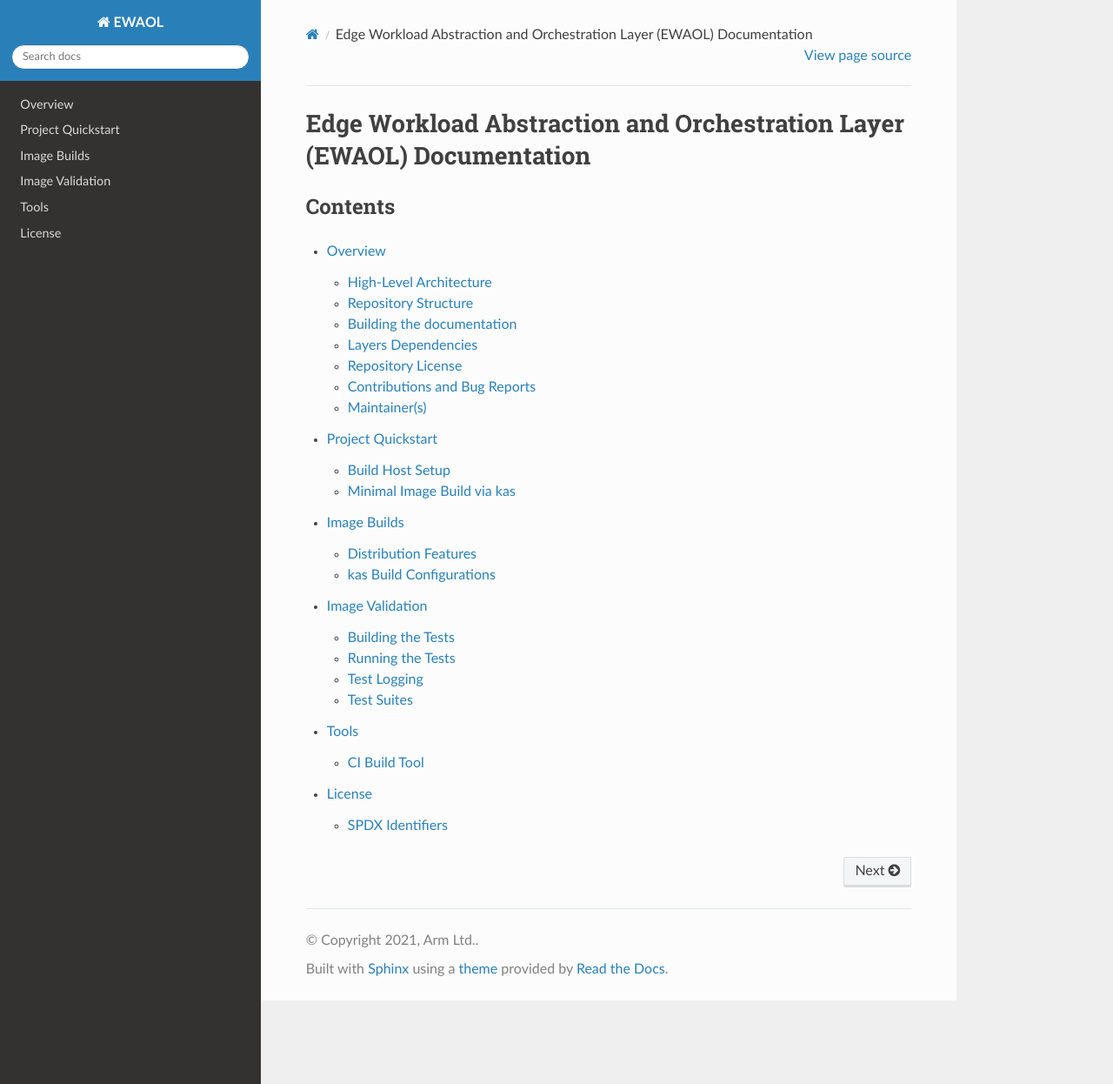
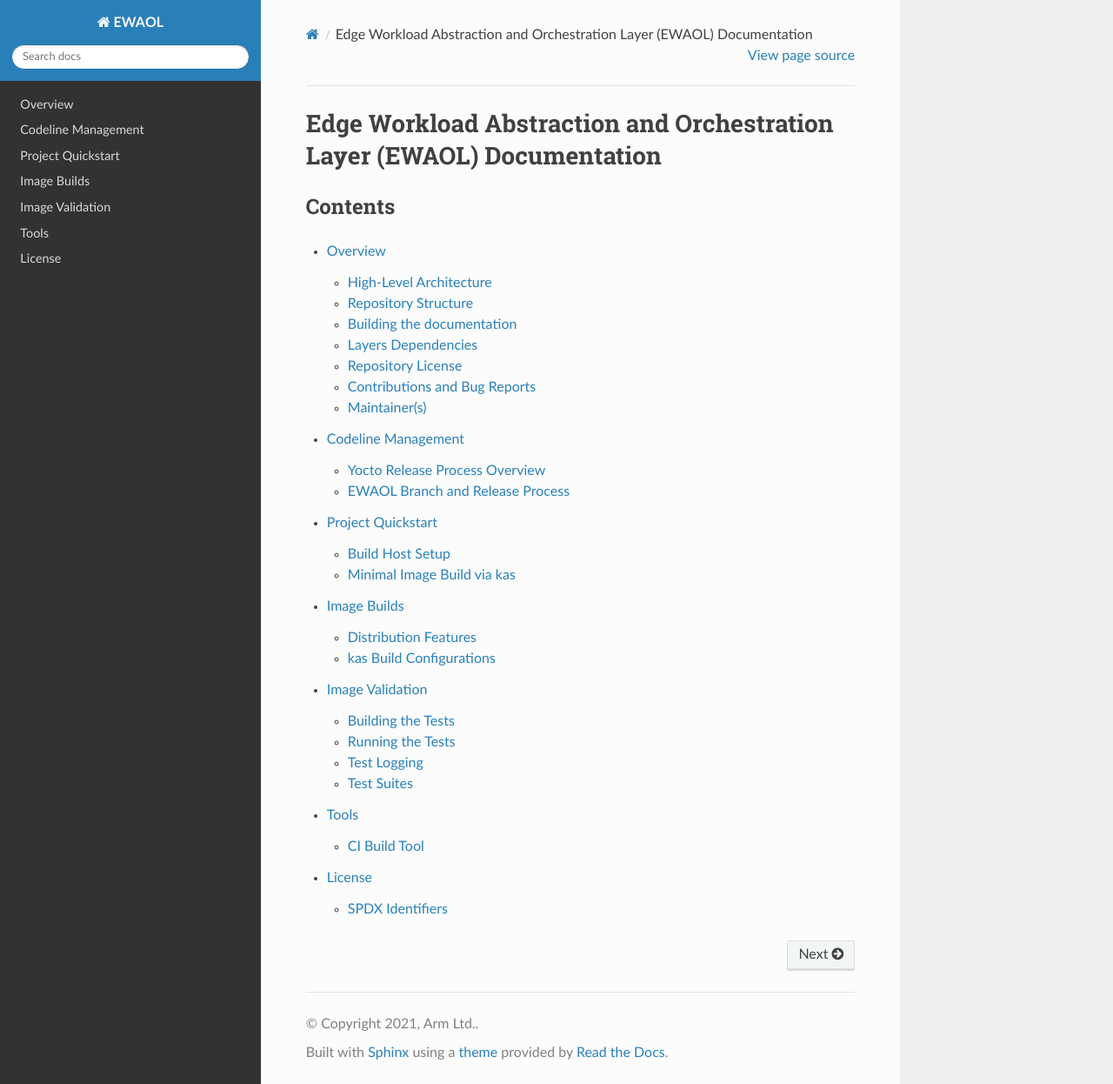
Before and after one commit to chaoge525/soafee_demo, a Sphinx documentation site: the page built from documentation/index.rst, in a window 1280 px wide and 1246 px high. Shown: the whole window at 87% size. Built offline with Sphinx 7.4.7 and the Read the Docs theme 2.0.0, drawn with Linux system fonts in a browser that asks for light colours; some of the changed lines change nothing that is shown.

Commit message:
doc: Add Codeline Management information
Issue-Id: SCM-2348
Signed-off-by: Filipe Rinaldi <filipe.rinaldi@arm.com>
Signed-off-by: Diego Sueiro <diego.sueiro@arm.com>
Change-Id: If2e3f1674a271c185badc94668ae55907726f144

```diff
--- /dev/null
+++ b/documentation/_static/css/custom.css
@@ -0,0 +1,3 @@
+.wy-nav-content {
+    max-width: 75% !important;
+}
--- /dev/null
+++ b/documentation/codeline-management.rst
@@ -0,0 +1,89 @@
+Codeline Management
+===================
+
+
+The EWAOL project is released and developed based on Yocto's release branch process.
+This strategy allows us to make Major, Minor and Point/Patch Releases based on
+upstream stable branches, reducing the risk of having build and runtime issues.
+
+
+Yocto Release Process Overview
+------------------------------
+
+.. image:: images/ewaol_rel_yocto_overview.png
+
+The diagram above gives an overview of the Yocto branch and release process:
+
+* Development happens primarily in the master (or main) branch.
+* The project has a major release roughly every 6 months where a stable release
+  branch is created.
+* Each major release has a `codename` which is also used to name the stable
+  release branch (e.g. hardknott).
+* Once a stable branch is created and released, it only receives bug fixes with
+  minor (point) releases on an unscheduled basis.
+* The goal is for users and 3rd parties layers to use these codenamed branches
+  as a means to be compatible with each other.
+
+For a complete description of the Yocto release process, support schedule and
+other details, see the `Yocto Release Process`_ documentation.
+
+
+EWAOL Branch and Release Process
+--------------------------------
+
+.. image:: images/ewaol_rel_dev_branches.png
+
+EWAOL's branch and release process is based on the Yocto release process. The
+following sub-sections describe in more details the branch strategy for EWAOL's
+development and release process.
+
+EWAOL main branch
+.....................
+
+* Represented by the green line on the diagram above.
+* EWAOL's ``main`` branch is meant to be compatible with ``master`` or ``main``
+  branches from Poky and 3rd party layers.
+* We do not actively develop on this ``main`` branch to avoid the instability
+  inherited by the Yocto development on the master branch.
+* To reduce the effort required to move EWAOL to a new version of Yocto, this
+  main branch is periodically updated with patches from the `EWAOL development branches`_
+  on a regular basis.
+
+EWAOL development branches
+..........................
+
+* Represented by the red line on the diagram above.
+* EWAOL uses development branches based/compatible with Yocto stable branches.
+* A development branch in EWAOL is setup for each new Yocto release using the
+  name convention ``<codename>-dev`` where `<codename>` comes from target Yocto
+  release.
+* The development branches in EWAOL are where fixes, improvements and new
+  features are developed.
+* On a regular basis, code from the development branch is ported over to the
+  ``main`` branch to reduce the effort required to move EWAOL to a new version
+  of Yocto.
+
+EWAOL release branches
+......................
+
+* Represented by the blue line on the diagram above.
+* A new release branch in EWAOL is setup for each new Yocto release using the
+  Yocto `codename` the branch targets.
+* Hot fixes in the release branch are back ported to the development branch.
+* Release branches are currently maintained not much longer than a Yocto release
+  period (~7 months).
+
+EWAOL release tags
+..................
+
+* EWAOL is tagged using the version format ``v<Major>.<Minor>.<Patch>``.
+* Tags are always applied to commits from the release branch.
+* The first release in a release branch is a `Major` release.
+* Following releases in a release branch advance the `Minor` version number.
+* `Patch` releases are mainly used for hot fixes which are then back ported to
+  the development branch.
+* Both `Major` and `Minor` releases may receive fixes, improvements and new
+  features whilst `Patch` releases only receive fixes. Poky and 3rd Party layers
+  release/stable branches might be updated and pinned.
+
+.. _Yocto Release Process: https://docs.yoctoproject.org/ref-manual/release-process.html
--- a/documentation/conf.py
+++ b/documentation/conf.py
@@ -57,4 +57,8 @@
 # Add any paths that contain custom static files (such as style sheets) here,
 # relative to this directory. They are copied after the builtin static files,
 # so a file named "default.css" will overwrite the builtin "default.css".
-#html_static_path = ['_static']
+html_static_path = ['_static']
+
+html_css_files = [
+    'css/custom.css',
+]
--- a/documentation/index.rst
+++ b/documentation/index.rst
@@ -8,6 +8,7 @@
    :maxdepth: 2
 
    overview
+   codeline-management
    quickstart
    builds
    validations
```
Also changed, not shown: documentation/images/ewaol_rel_dev_branches.png (added), documentation/images/ewaol_rel_yocto_overview.png (added), 1 other file.
